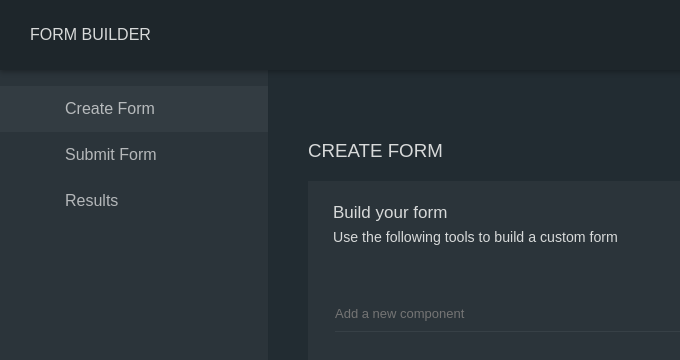
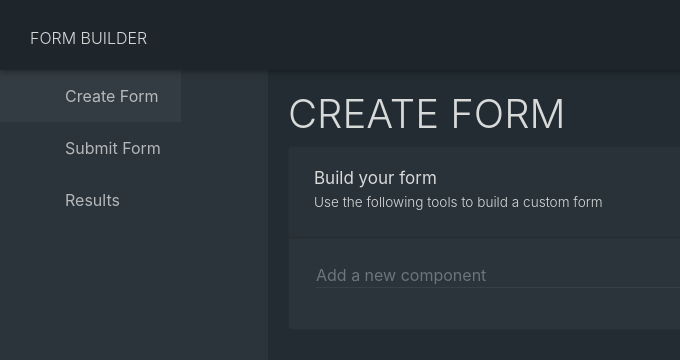
Before and after one commit to nedga055/form-builder, a React (Create React App) app: page / in a window 1280 px wide. Shown: the top 360 px of the page, without its empty margins (0-680 px from the left). Built offline with nearby package versions, Linux system fonts and the light colour scheme; a web font is replaced by a local one.

Commit message:
Styling updates for bootstrap inclusion.

```diff
--- a/resources/scss/_base.scss
+++ b/resources/scss/_base.scss
@@ -1,7 +1,7 @@
 html {
   font-family: 'Roboto', sans-serif;
   font-weight: 300;
-  color: $text-color;
+  color: $body-color;
 }
 
 body {
@@ -9,14 +9,14 @@ body {
 }
 
 a {
-  color: $text-color;
+  color: $body-color;
   text-decoration: none;
 }
 
 #main {
   position: relative;
   padding-bottom: 110px;
-  padding-top: 100px;
+  padding-top: 70px;
   min-height: 100vh;
 }
 
--- a/resources/scss/app.scss
+++ b/resources/scss/app.scss
@@ -1,7 +1,14 @@
+// Variables
 @import 'config/variables';
 
+// Bootstrap
+@import "config/overrides";
+@import "../../node_modules/bootstrap/scss/bootstrap";
+
+// Fonts
 @import 'fonts/icons';
 
+// CSS Base
 @import 'base';
 
 // Components
--- a/resources/scss/components/_content.scss
+++ b/resources/scss/components/_content.scss
@@ -1,6 +1,6 @@
 #content {
   margin-left: 268px;
-  padding: 40px;
+  padding: 20px;
 
   > .page-title {
     margin-top: 0;
--- a/resources/scss/components/_forms.scss
+++ b/resources/scss/components/_forms.scss
@@ -1,97 +1,98 @@
-.form-group {
-  margin-bottom: 25px;
-}
-
-.fg-line {
-  position: relative;
-  vertical-align: top
-}
-
-.fg-line:not(.form-group) {
-  display: inline-block;
-  width: 100%
-}
-
-.fg-line .form-control:disabled {
-  color: rgba(255,255,255,.3);
-  background: 0 0
-}
-
-.fg-line:not(.disabled):after,.fg-line:not(.readonly):after {
-  position: absolute;
-  z-index: 3;
-  bottom: 0;
-  left: 0;
-  height: 2px;
-  width: 100%;
-  content: "";
-  -webkit-transform: scale(0);
-  -ms-transform: scale(0);
-  -o-transform: scale(0);
-  transform: scale(0);
-  -webkit-transition: all;
-  -o-transition: all;
-  transition: all;
-  -webkit-transition-duration: .3s;
-  transition-duration: .3s
-}
-
-.fg-line:not([class*=has-]):after {
-  background: #D8DADA
-}
-
-.fg-line.readonly .form-control {
-  color: #9d9d9d;
-  background: 0 0
-}
-
-.fg-line.fg-toggled:after {
-  -webkit-transform: scale(1);
-  -ms-transform: scale(1);
-  -o-transform: scale(1);
-  transform: scale(1)
-}
-
-.fg-line-alt:not([class*=has-]):after {
-  background: #2196F3
-}
-
-input {
-  &:active,
-  &:focus {
-    outline: none;
-  }
-}
-
-.form-control, output {
-  font-size: 13px;
-  line-height: 1.42857143;
-  color: #D8DADA;
-  display: block;
-}
+//.form-group {
+//  margin-bottom: 25px;
+//}
+//
+//.fg-line {
+//  position: relative;
+//  vertical-align: top
+//}
+//
+//.fg-line:not(.form-group) {
+//  display: inline-block;
+//  width: 100%
+//}
+//
+//.fg-line .form-control:disabled {
+//  color: rgba(255,255,255,.3);
+//  background: 0 0
+//}
+//
+//.fg-line:not(.disabled):after,.fg-line:not(.readonly):after {
+//  position: absolute;
+//  z-index: 3;
+//  bottom: 0;
+//  left: 0;
+//  height: 2px;
+//  width: 100%;
+//  content: "";
+//  -webkit-transform: scale(0);
+//  -ms-transform: scale(0);
+//  -o-transform: scale(0);
+//  transform: scale(0);
+//  -webkit-transition: all;
+//  -o-transition: all;
+//  transition: all;
+//  -webkit-transition-duration: .3s;
+//  transition-duration: .3s
+//}
+//
+//.fg-line:not([class*=has-]):after {
+//  background: #D8DADA
+//}
+//
+//.fg-line.readonly .form-control {
+//  color: #9d9d9d;
+//  background: 0 0
+//}
+//
+//.fg-line.fg-toggled:after {
+//  -webkit-transform: scale(1);
+//  -ms-transform: scale(1);
+//  -o-transform: scale(1);
+//  transform: scale(1)
+//}
+//
+//.fg-line-alt:not([class*=has-]):after {
+//  background: #2196F3
+//}
+//
+//input {
+//  &:active,
+//  &:focus {
+//    outline: none;
+//  }
+//}
+//
+//.form-control, output {
+//  font-size: 13px;
+//  line-height: 1.42857143;
+//  color: #D8DADA;
+//  display: block;
+//}
+//
+//.form-control {
+//  width: 100%;
+//  height: 35px;
+//  padding: 6px 12px;
+//  background-color: transparent;
+//  border: 1px solid rgba(255,255,255,.06);
+//  border-radius: 0;
+//  -webkit-box-shadow: inset 0 1px 1px rgba(0,0,0,.075);
+//  -webkit-transition: border-color ease-in-out .15s,box-shadow ease-in-out .15s;
+//  -o-transition: border-color ease-in-out .15s,box-shadow ease-in-out .15s;
+//  transition: border-color ease-in-out .15s,box-shadow ease-in-out .15s;
+//  resize: none;
+//  box-shadow: none!important;
+//
+//  &:focus {
+//    border-color: rgba(255,255,255,.06);
+//    outline: 0;
+//    -webkit-box-shadow: inset 0 1px 1px rgba(0,0,0,.075), 0 0 8px rgba(255,255,255,.6);
+//  }
+//}
+//
 
 .form-control {
-  width: 100%;
-  height: 35px;
-  padding: 6px 12px;
-  background-color: transparent;
-  border: 1px solid rgba(255,255,255,.06);
-  border-radius: 0;
-  -webkit-box-shadow: inset 0 1px 1px rgba(0,0,0,.075);
-  -webkit-transition: border-color ease-in-out .15s,box-shadow ease-in-out .15s;
-  -o-transition: border-color ease-in-out .15s,box-shadow ease-in-out .15s;
-  transition: border-color ease-in-out .15s,box-shadow ease-in-out .15s;
-  resize: none;
-  box-shadow: none!important;
-
-  &:focus {
-    border-color: rgba(255,255,255,.06);
-    outline: 0;
-    -webkit-box-shadow: inset 0 1px 1px rgba(0,0,0,.075), 0 0 8px rgba(255,255,255,.6);
-  }
-}
-
-.form-control:not(.fc-alt) {
   border-left: 0;
   border-right: 0;
   border-top: 0;
--- /dev/null
+++ b/resources/scss/config/_overrides.scss
@@ -0,0 +1,25 @@
+
+// Body
+$body-bg: $black3 !default;
+
+// Text
+$body-color: $white2 !default;
+
+// Forms
+$input-bg:                              transparent !default;
+//$input-disabled-bg:                     $gray-200 !default;
+
+$input-color:                           $white2 !default;
+$input-border-color:                    rgba(255,255,255,.06) !default;
+$input-border-width:                    1px !default;
+$input-box-shadow:                      none !default;
+
+$input-border-radius:                   0 !default;
+$input-border-radius-lg:                0 !default;
+$input-border-radius-sm:                0 !default;
+
+$input-focus-bg:                        transparent !default;
+$input-focus-border-color:              $white !default;
+$input-focus-color:                     $input-color !default;
+$input-focus-width:                     0 !default;
+$input-focus-box-shadow:                none !default;
--- a/resources/scss/config/_variables.scss
+++ b/resources/scss/config/_variables.scss
@@ -6,11 +6,6 @@ $black2: #1E262B;
 $black3: #222c32;
 $black4: #2b343a;
 
-// Body
-$body-bg: $black3;
-
-// Text
-$text-color: $white2;
 
 // Header
 $header-bg: $black2;
```
